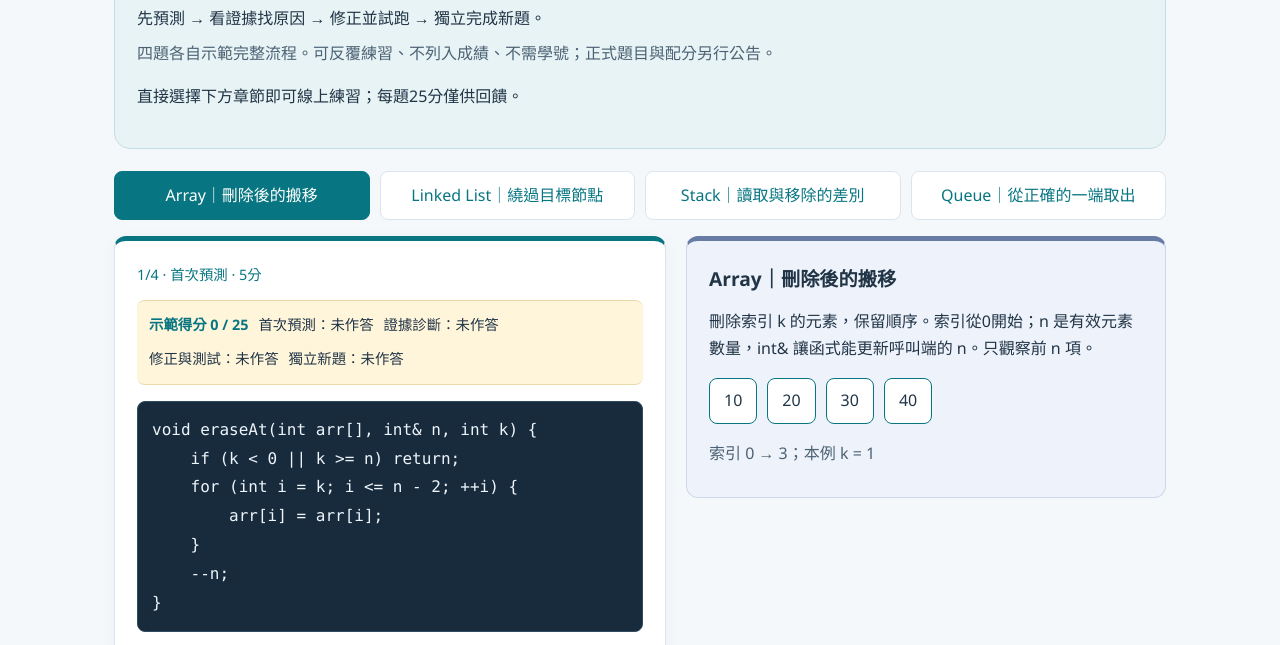
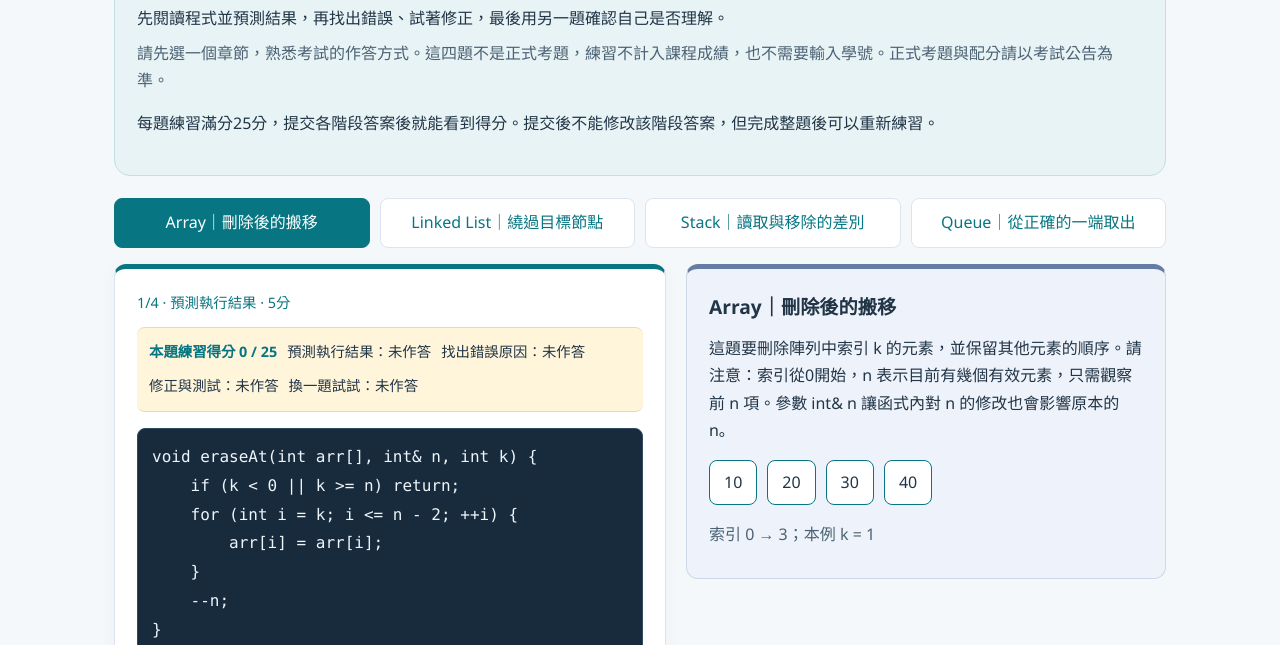
Before and after one commit to JJTsao/VisualDS, a website: page exam/examples.html in a window 1280 px wide. Shown: the part 144-789 px from the top of the page. Drawn offline with Linux system fonts and the light colour scheme.

Commit message:
docs: explain practice flow directly to students

```diff
--- a/exam/examples.html
+++ b/exam/examples.html
@@ -45,23 +45,23 @@ pre .blank { color:#ffdf8d; border-color:#ffdf8d; background:#344354; }
   <header>
     <small>Array · Linked List · Stack · Queue</small>
     <h1>期中考作答範例</h1>
-    <p>先預測 → 看證據找原因 → 修正並試跑 → 獨立完成新題。</p>
-    <p class="muted">四題各自示範完整流程。可反覆練習、不列入成績、不需學號；正式題目與配分另行公告。</p>
-    <div class="toolbar"><span>直接選擇下方章節即可線上練習；每題25分僅供回饋。</span></div>
+    <p>先閱讀程式並預測結果，再找出錯誤、試著修正，最後用另一題確認自己是否理解。</p>
+    <p class="muted">請先選一個章節，熟悉考試的作答方式。這四題不是正式考題，練習不計入課程成績，也不需要輸入學號。正式考題與配分請以考試公告為準。</p>
+    <div class="toolbar"><span>每題練習滿分25分，提交各階段答案後就能看到得分。提交後不能修改該階段答案，但完成整題後可以重新練習。</span></div>
   </header>
   <nav id="sample-menu" class="samples" aria-label="選擇範例題"></nav>
   <div class="workspace"><section id="answer" class="card" aria-label="作答區"></section><aside id="context" class="card" aria-label="題目與測試回饋"></aside></div>
-  <footer>直接在線上作答。練習資料不會上傳，關閉或重新整理後會從頭開始。正式測驗的作答保存方式依考試公告為準。</footer>
+  <footer>你可以直接在這裡練習，不需下載。切換章節時會保留目前進度；關閉或重新整理網頁則會清除進度。你的練習紀錄不會上傳，也不需要繳交。</footer>
 </main>
 <script id="example-model">
-const stageNames = ['首次預測', '證據診斷', '修正與測試', '獨立新題'];
+const stageNames = ['預測執行結果', '找出錯誤原因', '修正與測試', '換一題試試'];
 const stageMax = [5, 5, 10, 5];
 const yesCases = [['both','兩個案例都通過'],['first','只有案例1通過'],['second','只有案例2通過'],['neither','兩個案例都未通過']];
 const exampleBank = [
   {
     id:"array",
     title:"Array｜刪除後的搬移",
-    goal:"刪除索引 k 的元素，保留順序。索引從0開始；n 是有效元素數量，int& 讓函式能更新呼叫端的 n。只觀察前 n 項。",
+    goal:"這題要刪除陣列中索引 k 的元素，並保留其他元素的順序。請注意：索引從0開始，n 表示目前有幾個有效元素，只需觀察前 n 項。參數 int& n 讓函式內對 n 的修改也會影響原本的 n。",
     initial:["10","20","30","40"],
     orientation:"索引 0 → 3；本例 k = 1",
     code:"void eraseAt(int arr[], int& n, int k) {\n    if (k < 0 || k >= n) return;\n    for (int i = k; i <= n - 2; ++i) {\n        arr[i] = arr[i];\n    }\n    --n;\n}",
@@ -78,7 +78,7 @@ const exampleBank = [
   {
     id:"linked-list",
     title:"Linked List｜繞過目標節點",
-    goal:"從 head 可達的串列中刪除B，保留其他節點。只評量連結；搜尋目標與記憶體釋放不在本題範圍。 Node* 是節點指標，-> 存取指標所指節點的欄位；nullptr 表示空指標。prev 是前驅，刪除頭節點時為 nullptr。",
+    goal:"這題要讓你從 head 開始走訪時跳過 B，仍能依序走到其他節點。請專注在指標該如何修改；題目已提供目標節點，不需要另外搜尋或撰寫釋放記憶體的程式。 Node* 是節點指標，-> 存取指標所指節點的欄位；nullptr 表示空指標。prev 是前驅，刪除頭節點時為 nullptr。",
     initial:["A","B","C","D"],
     orientation:"head → A → B → C → D → null",
     code:"struct Node {\n    char data;\n    Node* next;\n};\n\n// target 已指向 B\nvoid unlinkWrong(Node* target) {\n    target->next = target->next->next;\n}",
@@ -95,7 +95,7 @@ const exampleBank = [
   {
     id:"stack",
     title:"Stack｜讀取與移除的差別",
-    goal:"實作 peek：讀取頂端但不移除元素。用 int 陣列表示 Stack，右端是頂端；n 是元素數量。回傳 true 表示成功，讀到的數值放進 value；空 Stack 回傳 false。int& 參數可更新呼叫端變數。",
+    goal:"這題要修正 peek，讓它讀取頂端元素後，Stack 的內容保持不變。用 int 陣列表示 Stack，右端是頂端；n 是元素數量。回傳 true 表示成功，讀到的數值放進 value；空 Stack 回傳 false。int& 參數可更新呼叫端變數。",
     initial:["2","5","9"],
     orientation:"底部在左；頂端在右",
     code:"bool peek(int stack[], int& n, int& value) {\n    if (n == 0) return false;\n    value = stack[n - 1];\n    --n;\n    return true;\n}",
@@ -104,7 +104,7 @@ const exampleBank = [
     correct:{"read":"peek"},
     prediction:{"prompt":"呼叫錯誤的 peek 後，value 與 Stack 的有效內容為何？（選項的「回傳」指讀出的 value）","options":[["回傳 9；Stack [2,5]","回傳9；Stack剩下[2,5]"],["回傳 9；Stack [2,5,9]","回傳9；Stack維持[2,5,9]"],["回傳 2；Stack [5,9]","回傳2；Stack剩下[5,9]"]]},
     diagnosis:{"prompt":"這段程式違反了peek的哪個要求？","options":[["remove","它讀取頂端時也移除了頂端元素"],["first","peek應回傳最早加入的元素"],["sort","讀取前必須先排序"]],"correct":"remove"},
-    fields:[{"key":"read","label":"填空 A：只讀取頂端","options":[["pop","方案 A（見下方 C++ 程式碼）"],["peek","方案 B（見下方 C++ 程式碼）"],["first","方案 C（見下方 C++ 程式碼）"]]}],
+    fields:[{"key":"read","label":"填空 A：只讀取頂端","options":[["pop","方案 A（請對照本頁的方案程式碼）"],["peek","方案 B（請對照本頁的方案程式碼）"],["first","方案 C（請對照本頁的方案程式碼）"]]}],
     cases:[{"name":"多個元素","items":[2,5,9],"expected":"回傳 9；Stack [2,5,9]"},{"name":"單一元素","items":[7],"expected":"回傳 7；Stack [7]"},{"name":"空Stack","items":[],"expected":"空Stack；Stack []"},{"name":"重複數值","items":[4,4],"expected":"回傳 4；Stack [4,4]"},{"name":"頂端較小","items":[8,3,6,1],"expected":"回傳 1；Stack [8,3,6,1]"}],
     transfer:{"prompt":"從空 Stack 依序放入4、放入8、peek讀取頂端、pop取出頂端。最後兩次讀出的值與剩餘內容為何？","options":[["8,8,4","peek回傳8；pop回傳8；剩下[4]"],["8,4,empty","peek回傳8；pop回傳4；變成空Stack"],["4,8,4","peek回傳4；pop回傳8；剩下[4]"]],"correct":"8,8,4"},
     explanation:"peek只觀察頂端，不改變大小或內容。pop才會移除頂端。即使只有一個元素，peek後該元素也必須保留。",
@@ -113,7 +113,7 @@ const exampleBank = [
   {
     id:"queue",
     title:"Queue｜從正確的一端取出",
-    goal:"實作 dequeue：移除最早加入的元素。以 char 陣列表示 Queue，左端是隊首，n 是有效元素數量。回傳 true 表示成功，取出的字元放進 value；空 Queue 回傳 false。int& 與 char& 可更新呼叫端變數。",
+    goal:"這題要修正 dequeue，讓它取出並移除最早加入的元素。以 char 陣列表示 Queue，左端是隊首，n 是有效元素數量。回傳 true 表示成功，取出的字元放進 value；空 Queue 回傳 false。int& 與 char& 可更新呼叫端變數。",
     initial:["A","B","C"],
     orientation:"隊首在左；新元素加入右端",
     code:"bool dequeue(char queue[], int& n, char& value) {\n    if (n == 0) return false;\n    value = queue[n - 1];\n    --n;\n    return true;\n}",
@@ -122,7 +122,7 @@ const exampleBank = [
     correct:{"take":"shift"},
     prediction:{"prompt":"錯誤程式會取出誰？Queue還剩下什麼？","options":[["取出 C；Queue [A,B]","取出C；剩下[A,B]"],["取出 A；Queue [B,C]","取出A；剩下[B,C]"],["取出 A；Queue [A,B,C]","回傳A；維持[A,B,C]"]]},
     diagnosis:{"prompt":"這個操作違反Queue的哪個規則？","options":[["fifo","它移除了最後加入者，而非最早加入者"],["sort","字母必須按逆序取出"],["keep","dequeue不應移除元素"]],"correct":"fifo"},
-    fields:[{"key":"take","label":"填空 A：取出隊首並移除","options":[["pop","方案 A（見下方 C++ 程式碼）"],["shift","方案 B（見下方 C++ 程式碼）"],["peek","方案 C（見下方 C++ 程式碼）"]]}],
+    fields:[{"key":"take","label":"填空 A：取出隊首並移除","options":[["pop","方案 A（請對照本頁的方案程式碼）"],["shift","方案 B（請對照本頁的方案程式碼）"],["peek","方案 C（請對照本頁的方案程式碼）"]]}],
     cases:[{"name":"三個元素","items":["A","B","C"],"expected":"取出 A；Queue [B,C]"},{"name":"單一元素","items":["K"],"expected":"取出 K；Queue []"},{"name":"空Queue","items":[],"expected":"空Queue；Queue []"},{"name":"兩個元素","items":["X","Y"],"expected":"取出 X；Queue [Y]"},{"name":"重複數值","items":["A","A","B"],"expected":"取出 A；Queue [A,B]"}],
     transfer:{"prompt":"從空Queue依序 enqueue(R)、enqueue(S)、dequeue()、enqueue(T)。最後從隊首到隊尾為何？","options":[["S,T","S → T"],["R,T","R → T"],["T,S","T → S"]],"correct":"S,T"},
     explanation:"Queue 採先進先出。取出 queue[0] 後，把後續元素往左搬一格並減少 n；只讀取 queue[0] 並沒有移除元素。",
@@ -174,7 +174,7 @@ function simulateExample(kind, test, rule) {
 }
 function newExampleAttempt() { return {phase:0,scores:[null,null,null,null],answers:{},trials:[],history:[],feedback:''}; }
 function submitExample(sample, state, action, answer) {
-  if (![['prediction'],['diagnosis'],['test','repair'],['transfer']][state.phase]?.includes(action)) throw Error('此階段已鎖定。');
+  if (![['prediction'],['diagnosis'],['test','repair'],['transfer']][state.phase]?.includes(action)) throw Error('你已提交這個階段的答案，不能再修改。');
   if (action === 'test' || action === 'repair') {
     if (sample.fields.some(f => !f.options.some(o => o[0] === answer[f.key])) || !yesCases.some(o => o[0] === answer.hypothesis)) throw Error('請完成所有填空與測試預測。');
   } else if (!sample[action].options.some(o => o[0] === answer.choice)) throw Error('請先選擇答案。');
@@ -185,7 +185,7 @@ function submitExample(sample, state, action, answer) {
       state.trials.push({rule:{...answer},results:results.slice(0,2)});
       state.answers.draft = {...answer};
       state.history.push({action,answer:{...answer},score:null,results:results.slice(0,2)});
-      state.feedback = `已保存第${state.trials.length}次試跑；不加扣分。先比較預測與實際結果，再決定修改。`;
+      state.feedback = `這是你的第${state.trials.length}次試跑，不影響得分。請比較自己的預測與測試結果；若有差異，可以調整答案後再試一次。`;
       return;
     }
     score = results.filter(r => r.passed).length * 2;
@@ -194,7 +194,7 @@ function submitExample(sample, state, action, answer) {
     score = answer.choice === expected ? 5 : 0;
   }
   state.scores[state.phase] = score;
-  state.feedback = `${stageNames[state.phase]}已提交：${score} / ${stageMax[state.phase]}分。此階段已鎖定。`;
+  state.feedback = `你在「${stageNames[state.phase]}」得到 ${score} / ${stageMax[state.phase]} 分。答案已提交，請繼續下一步；完成整題後可以重新練習。`;
   state.answers[action] = {...answer};
   state.history.push({action,answer:{...answer},score,results:action === 'repair' ? results : []});
   state.phase++;
@@ -213,14 +213,14 @@ function submitExample(sample, state, action, answer) {
     const sample=exampleBank[selected],state=attempts[selected],total=state.scores.reduce((sum,v)=>sum+(v??0),0);
     document.getElementById('sample-menu').innerHTML=exampleBank.map((s,i)=>`<button type="button" data-index="${i}" aria-pressed="${i===selected}">${escape(s.title)}${attempts[i].phase===4?' ✓':''}</button>`).join('');
     document.querySelectorAll('[data-index]').forEach(b=>b.onclick=()=>{selected=Number(b.dataset.index);render();});
-    const scoreLine=`<div class="score-strip" aria-label="各階段得分"><strong>示範得分 ${total} / 25</strong>${stageNames.map((n,i)=>`<span>${n}：${state.scores[i]===null?'未作答':`${state.scores[i]}/${stageMax[i]}`}</span>`).join('')}</div>`;
+    const scoreLine=`<div class="score-strip" aria-label="各階段得分"><strong>本題練習得分 ${total} / 25</strong>${stageNames.map((n,i)=>`<span>${n}：${state.scores[i]===null?'未作答':`${state.scores[i]}/${stageMax[i]}`}</span>`).join('')}</div>`;
     context.innerHTML=`<h2>${escape(sample.title)}</h2><p>${escape(sample.goal)}</p><div class="chain" aria-label="初始資料">${sample.initial.map(v=>`<span class="node">${escape(v)}</span>`).join('')}</div><p class="muted">${escape(sample.orientation)}</p>`;
     if(state.phase>=2) context.innerHTML+='<h3>原始程式碼（含錯誤）</h3>'+code(sample.code);
-    if(state.phase>0) context.innerHTML+=`<h3>原錯誤程式的執行結果</h3><div class="feedback">${escape(simulateExample(sample.id,sample.cases[0],sample.bug))}</div><p>對照原題要求，找出「應該發生」與「實際發生」的差異。</p>`;
-    if(state.phase===2) context.innerHTML+=`<h3>公開測試輸入</h3>${sample.cases.slice(0,2).map((c,i)=>`<p>案例${i+1} · ${escape(c.name)}：${escape(JSON.stringify(c.items))}${c.k!==undefined?`，k = ${c.k}`:''}${c.target?`，刪除 ${escape(c.target)}`:''}</p>`).join('')}`;
-    if(state.trials.length) { const trial=state.trials.at(-1);context.innerHTML+=`<h3>最近一次公開試跑</h3><p>你的預測：${escape(yesCases.find(o=>o[0]===trial.rule.hypothesis)[1])}</p>${tests(trial.results)}`; }
+    if(state.phase>0) context.innerHTML+=`<h3>原本的程式實際會得到什麼？</h3><div class="feedback">${escape(simulateExample(sample.id,sample.cases[0],sample.bug))}</div><p>請對照程式碼：這個結果和題目希望達成的目標有什麼不同？</p>`;
+    if(state.phase===2) context.innerHTML+=`<h3>你可以試跑的兩組資料</h3>${sample.cases.slice(0,2).map((c,i)=>`<p>案例${i+1} · ${escape(c.name)}：${escape(JSON.stringify(c.items))}${c.k!==undefined?`，k = ${c.k}`:''}${c.target?`，刪除 ${escape(c.target)}`:''}</p>`).join('')}`;
+    if(state.trials.length) { const trial=state.trials.at(-1);context.innerHTML+=`<h3>你最近一次的試跑結果</h3><p>你的預測：${escape(yesCases.find(o=>o[0]===trial.rule.hypothesis)[1])}</p>${tests(trial.results)}`; }
     if(state.phase===4) {
-      answerBox.innerHTML=`<h2>本題練習完成</h2>${scoreLine}<p class="feedback" role="status">${escape(state.feedback)}</p><p>這是示範回饋，不列入正式成績。你可以重做，也可以切換到其他章節。</p><h3>解題說明</h3><p>${escape(sample.explanation)}</p><p>新題答案：${escape(sample.transfer.options.find(o=>o[0]===sample.transfer.correct)[1])}</p><details><summary>查看修正的全部測試與填空答案</summary>${sample.fields.map(f=>`<p>${escape(f.label)}：<strong>${escape(f.options.find(o=>o[0]===sample.correct[f.key])[1])}</strong></p>`).join('')}${sample.snippets ? code(sample.snippets.find(([v])=>v===sample.correct[sample.fields[0].key])[1]) : ''}${tests(state.history.find(h=>h.action==='repair').results)}</details><div class="buttons"><button id="again">重新練習本題</button>${selected<exampleBank.length-1?'<button class="primary" id="next-sample">下一個範例</button>':''}</div>`;
+      answerBox.innerHTML=`<h2>本題練習完成</h2>${scoreLine}<p class="feedback" role="status">${escape(state.feedback)}</p><p>你已完成這題的四個步驟。先看看下方解析，對照自己的想法；有不清楚的地方可以重新練習，也可以繼續下一個章節。這裡的得分不計入課程成績。</p><h3>解題說明</h3><p>${escape(sample.explanation)}</p><p>「換一題試試」的答案：${escape(sample.transfer.options.find(o=>o[0]===sample.transfer.correct)[1])}</p><details><summary>查看修正的全部測試與填空答案</summary>${sample.fields.map(f=>`<p>${escape(f.label)}：<strong>${escape(f.options.find(o=>o[0]===sample.correct[f.key])[1])}</strong></p>`).join('')}${sample.snippets ? code(sample.snippets.find(([v])=>v===sample.correct[sample.fields[0].key])[1]) : ''}${tests(state.history.find(h=>h.action==='repair').results)}</details><div class="buttons"><button id="again">重新練習本題</button>${selected<exampleBank.length-1?'<button class="primary" id="next-sample">下一個範例</button>':''}</div>`;
       document.getElementById('again').onclick=()=>{attempts[selected]=newExampleAttempt();render();};
       document.getElementById('next-sample')?.addEventListener('click',()=>{selected++;render();});
     } else {
@@ -229,10 +229,10 @@ function submitExample(sample, state, action, answer) {
       if(state.phase===1) fields='<h3>原始程式碼（含錯誤）</h3>'+code(sample.code)+field('choice',sample.diagnosis.prompt,sample.diagnosis.options);
       if(state.phase===2) {
         const draft=state.answers.draft||sample.bug;
-        fields=`<p>方括號是填空位置。先選擇修正方式，再預測兩個公開案例是否通過。</p>${code(sample.template)}${sample.snippets ? sample.snippets.map(([v,t],i)=>`<h3>方案 ${String.fromCharCode(65+i)}</h3>${code(t.replaceAll("; ",";\n"))}`).join('') : ''}${sample.fields.map(f=>field(f.key,f.label,f.options,draft[f.key])).join('')}${field('hypothesis','本次預期通過哪些公開案例？',yesCases)}<p class="muted">公開案例1：${escape(sample.cases[0].name)}；案例2：${escape(sample.cases[1].name)}。修正以最後提交版本的5種案例計分，各2分；另外3種案例完成本題後揭曉。</p>`;
+        fields=`<p>請用下拉選單填入 [填空 A] 等位置，不需要自行輸入程式。先選好修正方式，再預測兩個測試是否通過。你可以按「試跑公開案例」查看結果、修改後再試；確定後再按「提交最後修正版」。</p>${code(sample.template)}${sample.snippets ? sample.snippets.map(([v,t],i)=>`<h3>方案 ${String.fromCharCode(65+i)}</h3>${code(t.replaceAll("; ",";\n"))}`).join('') : ''}${sample.fields.map(f=>field(f.key,f.label,f.options,draft[f.key])).join('')}${field('hypothesis','你預測這次修正能通過哪些測試？',yesCases)}<p class="muted">公開案例1：${escape(sample.cases[0].name)}；案例2：${escape(sample.cases[1].name)}。這個階段會用5組資料測試你最後提交的修正版，每通過一組得2分。試跑次數與測試前的預測不加扣分；另外3組資料會在完成整題後顯示。</p>`;
         buttons='<button type="submit" value="test">試跑公開案例</button><button type="submit" value="repair" class="primary">提交最後修正版</button>';
       }
-      if(state.phase===3) fields=field('choice',sample.transfer.prompt,sample.transfer.options)+'<p class="muted">新題只能提交一次，提交後立即顯示得分與解析。</p>';
+      if(state.phase===3) fields=field('choice',sample.transfer.prompt,sample.transfer.options)+'<p class="muted">請用剛才學到的觀念自行判斷。這一題提交後不能修改，提交後就能看到得分與解析。</p>';
       answerBox.innerHTML=`<div class="stage">${state.phase+1}/4 · ${stageNames[state.phase]} · ${stageMax[state.phase]}分</div>${scoreLine}${state.feedback?`<div class="feedback" role="status">${escape(state.feedback)}</div>`:''}<form>${fields}<div class="buttons">${buttons}</div></form><p id="error" class="error" role="alert"></p>`;
       answerBox.querySelector('form').onsubmit=event=>{
         event.preventDefault();
@@ -241,8 +241,8 @@ function submitExample(sample, state, action, answer) {
         catch(error) { document.getElementById('error').textContent=error.message; }
       };
     }
-    if(state.history.length) context.innerHTML+=`<details><summary>查看本題作答歷程（${state.history.length}筆）</summary><ol>${state.history.map(h=>{
-      const actionName={prediction:'首次預測',diagnosis:'證據診斷',test:'公開試跑',repair:'最後修正',transfer:'獨立新題'}[h.action];
+    if(state.history.length) context.innerHTML+=`<details><summary>回顧你的作答與修改（${state.history.length}筆）</summary><ol>${state.history.map(h=>{
+      const actionName={prediction:'預測執行結果',diagnosis:'找出錯誤原因',test:'公開試跑',repair:'最後修正',transfer:'換一題試試'}[h.action];
       const choice=h.action==='test'||h.action==='repair'?sample.fields.map(f=>`${f.label}：${f.options.find(o=>o[0]===h.answer[f.key])[1]}`).join('；'):sample[h.action].options.find(o=>o[0]===h.answer.choice)[1];
       return `<li><strong>${actionName}${h.score===null?'（不計分）':`：${h.score}分`}</strong><br>${escape(choice)}${h.answer.hypothesis?`<br>預測：${escape(yesCases.find(o=>o[0]===h.answer.hypothesis)[1])}`:''}${h.action==='test'?`<br>結果：${h.results.map(r=>r.passed?'通過':'未通過').join('／')}`:''}</li>`;
     }).join('')}</ol></details>`;
```
